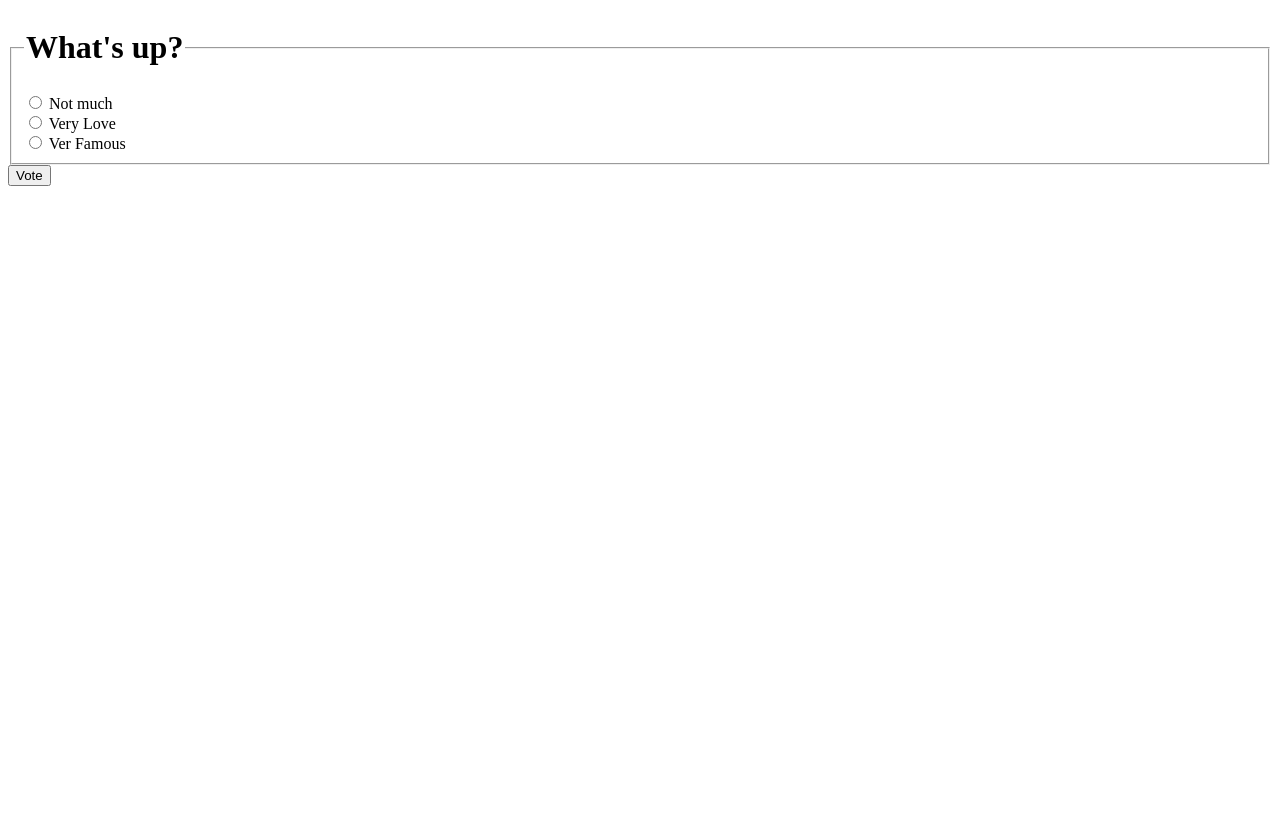
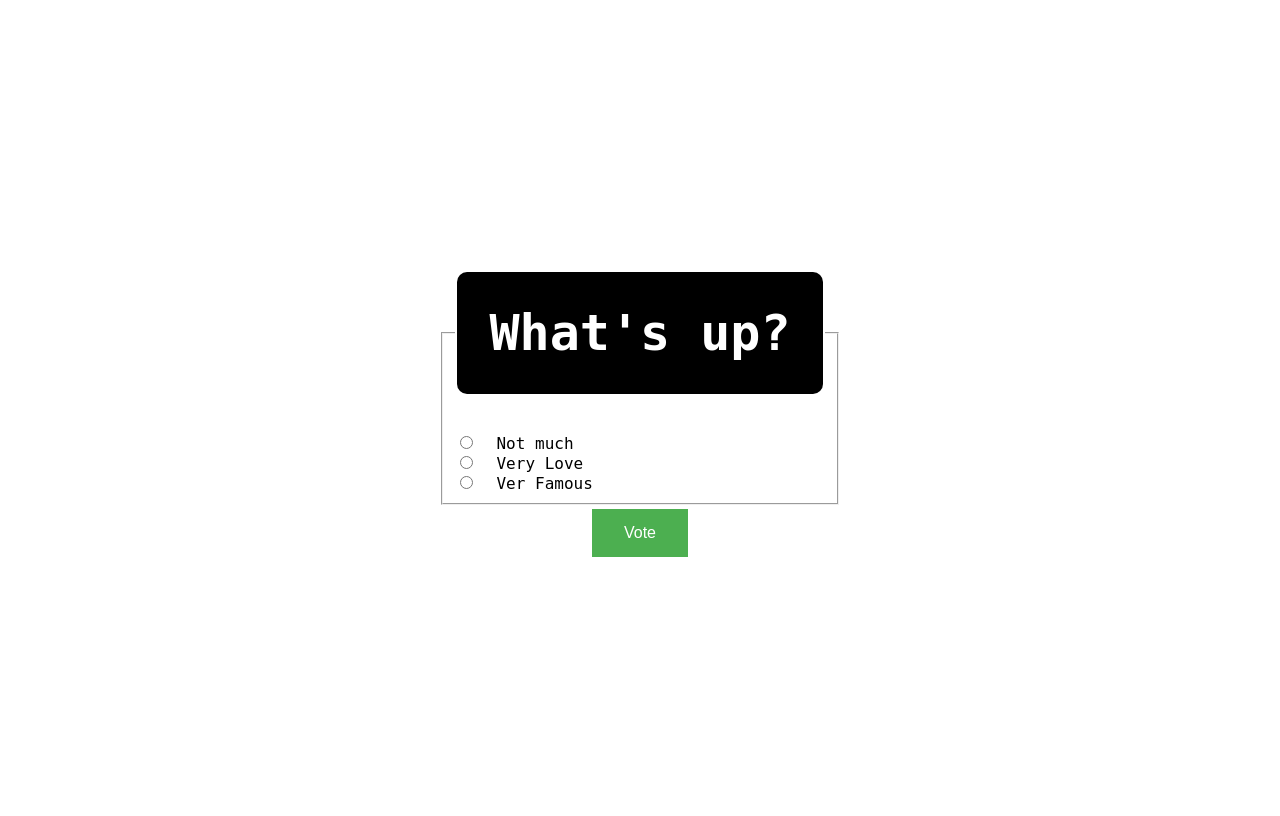
Before and after one commit to naiplawan/learn-django, a Django app: page /polls/1/ in a window 1280 px wide. Before the commit the page ends 186 px from the top, so only its background shows below. Run offline with Django 5.2, Linux system fonts and the light colour scheme; data comes from the database, SQL or seed files in the repository; both versions use the stored data as it was after the commit.

Commit message:
feat:add style

```diff
--- /dev/null
+++ b/polls/static/polls/detail.css
@@ -0,0 +1,65 @@
+legend h1 {
+    font-family: monospace;
+    font-size: 50px;
+    text-align: center;
+    color: white;
+    background-color: black;
+    border-radius: 10px;
+    padding: 2rem;
+}
+
+input[type="submit"] {
+    background-color: #4CAF50;
+    border: none;
+    color: white;
+    padding: 15px 32px;
+    text-align: center;
+    text-decoration: none;
+    display: inline-block;
+    font-size: 16px;
+    margin: 4px 2px;
+    cursor: pointer;
+    transition-duration: 0.4s;
+}
+
+input[type="submit"]:hover {
+    background-color: #45a049; /* Green background on hover */
+}
+
+input[type="radio"]{
+    color: #4CAF50;
+}
+
+input[type="radio"]:checked {
+    background-color: #4CAF50;
+}
+
+label{
+    font-family: monospace;
+    text-align: center;
+    font-size: 1rem;
+    margin: 1rem;
+}
+
+.container{
+    display: flex;
+    justify-content: center;
+    align-items: center;
+}
+
+body{
+    background-image: url("images/pattern.svg") !important ;
+    background-size: cover;
+    background-position: center;
+    display: flex;
+    justify-content: center;
+    align-items: center;
+    height: 100vh;
+}
+
+.vote-button{
+    display: flex;
+    justify-content: center;
+    align-items: center;
+    flex-direction: column;
+}
--- a/polls/templates/polls/detail.html
+++ b/polls/templates/polls/detail.html
@@ -1,3 +1,8 @@
+{% load static %}
+
+<link rel="stylesheet" href="{% static 'polls/detail.css' %}">
+
+<div class="containner">
     <form action="{% url 'polls:vote' question.id %}" method="post">
         {% csrf_token %}
         <fieldset>
@@ -8,5 +13,7 @@
                 <label for="choice{{ forloop.counter }}">{{ choice.choice_text }}</label><br>
             {% endfor %}
         </fieldset>
+        <div class="vote-button">
         <input type="submit" value="Vote">
-    </form>
+        </div>
+</div>
--- a/polls/templates/polls/index.html
+++ b/polls/templates/polls/index.html
@@ -1,11 +1,13 @@
 {% load static %}
 
-<link rel="stylesheet" href="{% static 'polls/style.css' %}">
+<link rel="stylesheet" href="{% static 'polls/index.css' %}">
 
 {% if latest_question_list %}
     <ul>
     {% for question in latest_question_list %}
+    <div class="center-item">
         <div><a href="/polls/{{ question.id }}/">{{ question.question_text }}</a></div>
+    </div>
     {% endfor %}
     </ul>
 {% else %}
```
Also changed, not shown: polls/static/polls/index.css (renamed from polls/static/polls/style.css, +13 -1 lines), db.sqlite3. Lines whose indentation alone changed are shown as unchanged.
